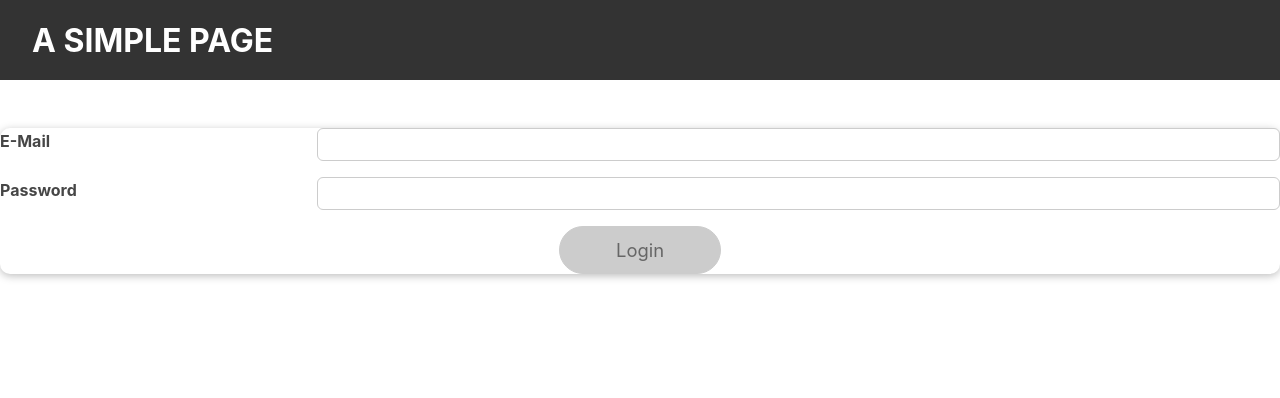
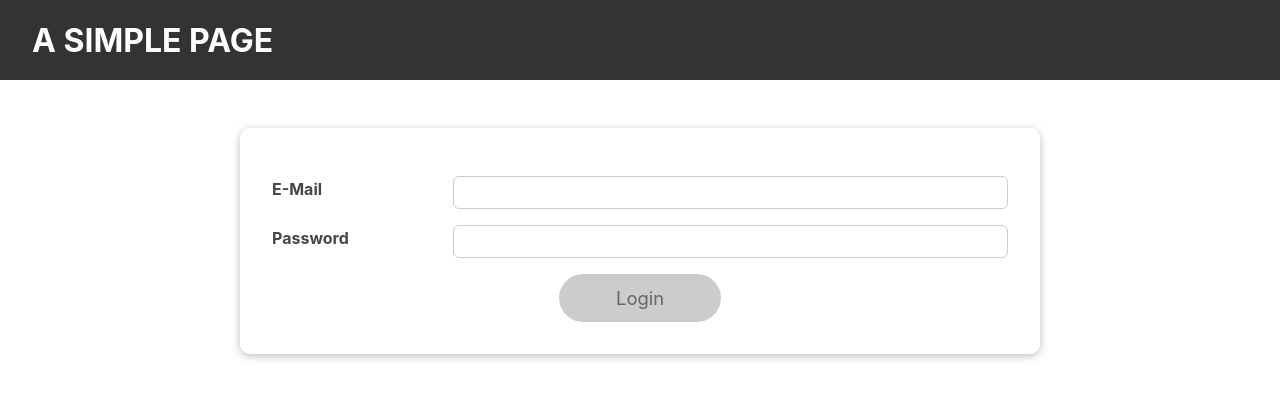
Before and after one commit to UrbanJuraj/simple-web-aplication, a React (Create React App) app: page / in a window 1280 px wide. Shown: the top 398 px of the page. Built offline with nearby package versions, Linux system fonts and the light colour scheme.

Commit message:
update styles for card component

```diff
--- a/src/components/UI/Card/Card.module.css
+++ b/src/components/UI/Card/Card.module.css
@@ -2,4 +2,8 @@
   background: white;
   box-shadow: 0 2px 8px rgba(0, 0, 0, 0.26);
   border-radius: 10px;
+  width: 100%;
+  max-width: 50rem;
+  margin: 2rem auto;
+  padding: 2rem;
 }
```
